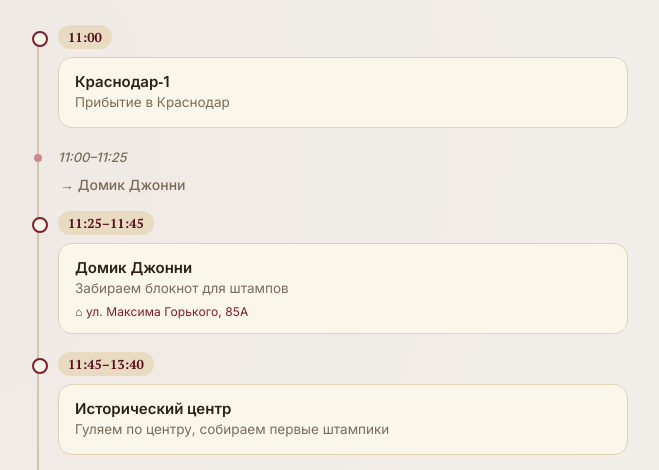
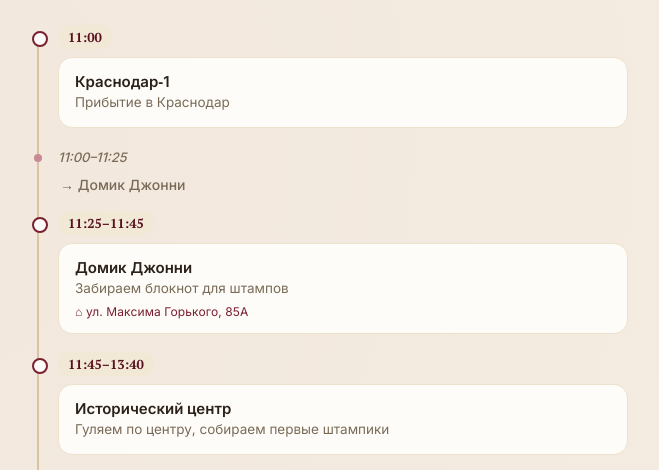
Before and after one commit to mirel-li/Krasnodar, a plain HTML site: page index.html in a window 1280 px wide. Shown: the part 297-767 px from the top of the page, 310-969 px from the left. Drawn offline with Linux system fonts and the light colour scheme.

Commit message:
Update index.html

```diff
--- a/index.html
+++ b/index.html
@@ -9,10 +9,10 @@
 <link href="https://fonts.googleapis.com/css2?family=PT+Serif:ital,wght@0,400;0,700;1,400&family=Inter:wght@400;500;600;700&display=swap" rel="stylesheet">
 <style>
   :root{
-    --bg: #F5F4EF;
-    --bg-soft: #E9DBC2;
-    --card: #FBF6EA;
-    --card-line: #E1D2B4;
+   --bg: #F8F2E6;
+--bg-soft: #F1E8D6;
+--card: #FEFCF8;
+--card-line: #ECE1CA;
     --ink: #2B2118;
     --ink-soft: #7A6B58;
     --burgundy: #7A1F30;
```
